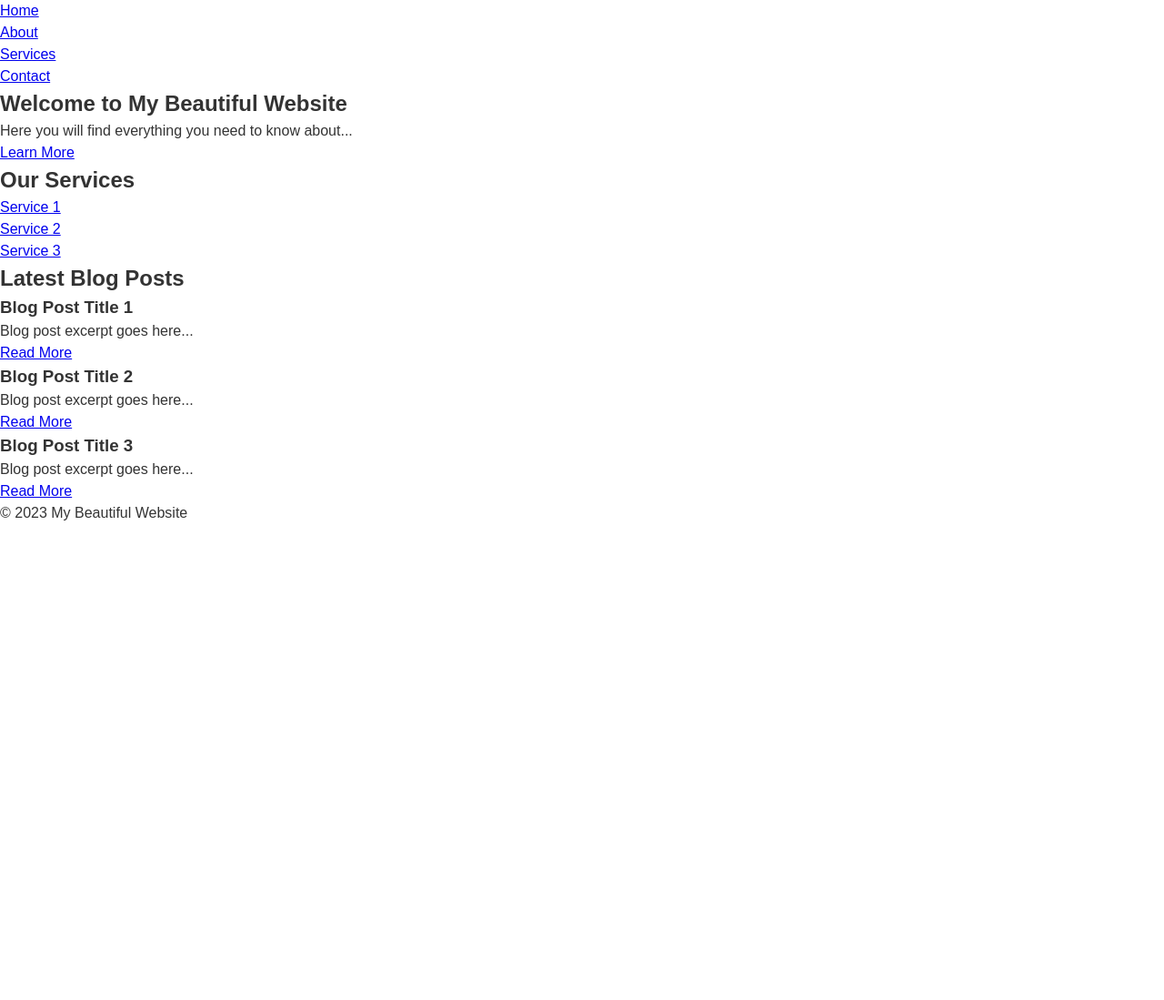
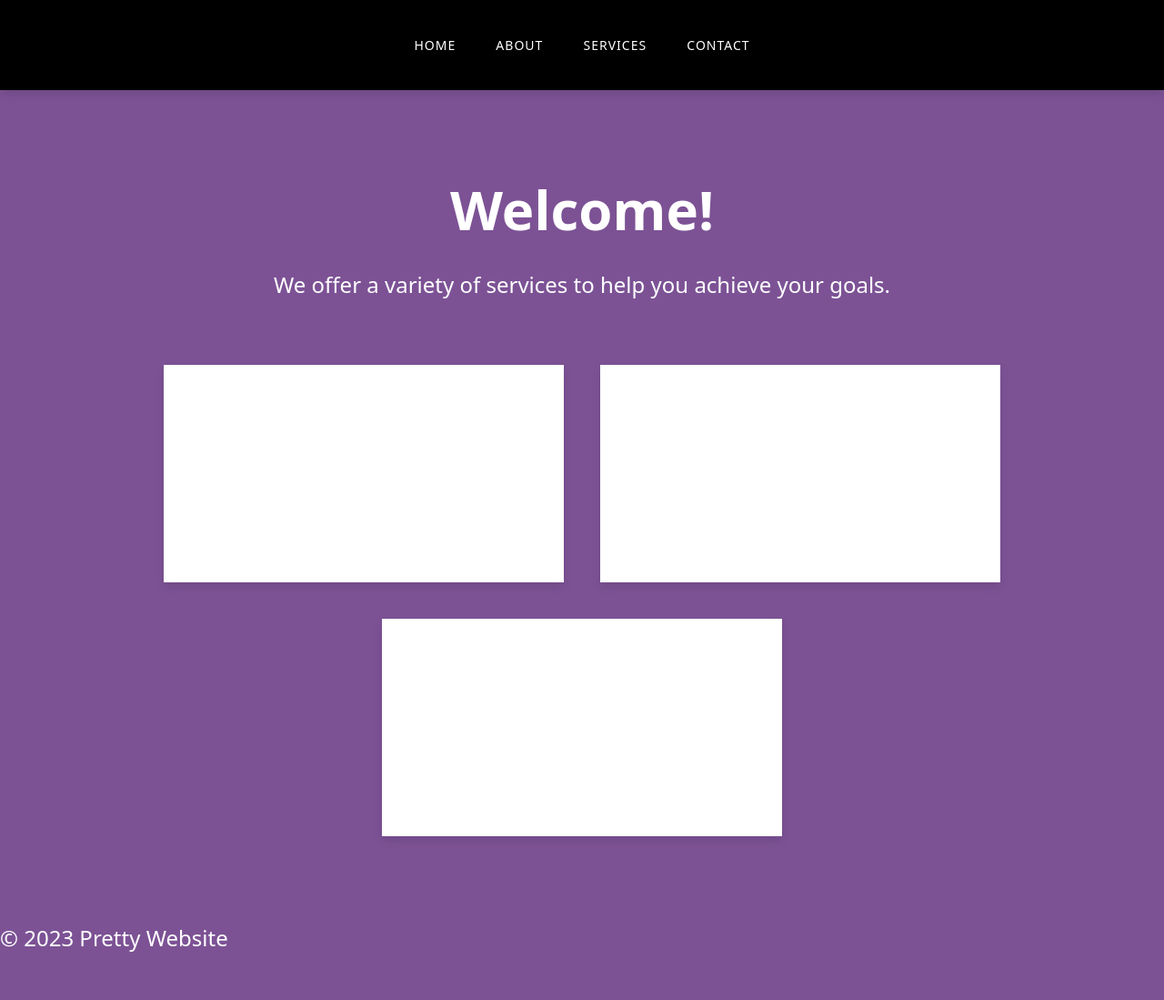
Before and after one commit to WicHacks-Projects/WicHacks2023, a Flask app: page / in a window 1280 px wide. Shown: the whole page at 91% size. Before the commit the page ends 572 px from the top, so only its background shows below. Run offline with Flask 2, Linux system fonts and the light colour scheme.

Commit message:
a basic thing

```diff
--- a/myapp/static/css/home.css
+++ b/myapp/static/css/home.css
@@ -1,134 +1,73 @@
-/* Global styles */
-* {
-    box-sizing: border-box;
+body {
     margin: 0;
     padding: 0;
+    font-family: system-ui, -apple-system, BlinkMacSystemFont, 'Segoe UI', Roboto, Oxygen, Ubuntu, Cantarell, 'Open Sans', 'Helvetica Neue', sans-serif, sans-serif;
+    background-color: #7c5295;
+    color: white;
   }
 
-  body {
-    font-family: Arial, sans-serif;
-    font-size: 16px;
-    line-height: 1.5;
-    color: #333;
-    background-color: #fff;
+  header {
+    background-color: black;
+    padding: 20px;
+    box-shadow: 0px 5px 10px rgba(0,0,0,0.1);
   }
 
-  /* Header */
-  .header {
-    display: flex;
-    align-items: center;
-    justify-content: space-between;
-    background-color: #fff;
-    box-shadow: 0 2px 4px rgba(0, 0, 0, 0.1);
-    padding: 10px 20px;
-    position: fixed;
-    top: 0;
-    left: 0;
-    right: 0;
-    z-index: 999;
-  }
-
-  .header__logo {
-    font-size: 24px;
-    font-weight: bold;
-    color: #333;
-  }
-
-  .header__nav {
-    display: flex;
-    align-items: center;
-  }
-
-  .header__nav-item {
-    margin-left: 20px;
-  }
-
-  .header__nav-link {
-    font-size: 18px;
-    color: #333;
-    text-decoration: none;
-    transition: color 0.2s ease-in-out;
-  }
-
-  .header__nav-link:hover {
-    color: #f55;
-  }
-
-  /* Main content */
-  .main {
-    padding: 100px 20px;
+  nav ul {
+    list-style: none;
+    margin: 0;
+    padding: 0;
     text-align: center;
   }
 
-  .main__heading {
-    font-size: 48px;
-    font-weight: bold;
-    color: #f55;
-    margin-bottom: 30px;
+  nav li {
+    display: inline-block;
+    margin: 10px;
   }
 
-  .main__subheading {
-    font-size: 24px;
-    font-weight: bold;
-    color: #333;
-    margin-bottom: 50px;
+  nav a {
+    display: inline-block;
+    padding: 10px;
+    color: white;
+    text-decoration: none;
+    text-transform: uppercase;
+    font-size: 14px;
+    letter-spacing: 1px;
+    transition: all 0.3s ease-in-out;
   }
 
-  .main__paragraph {
-    font-size: 18px;
-    color: #555;
+  nav a:hover {
+    color: #f7f1e3;
+    background-color: #444;
+  }
+
+  main {
+    padding: 50px;
+    text-align: center;
+  }
+
+  h1 {
+    font-size: 60px;
+    margin-bottom: 20px;
+    color: white;
+  }
+
+  p {
+    font-size: 24px;
     margin-bottom: 50px;
     line-height: 1.5;
   }
 
-  .main__button {
-    display: inline-block;
-    background-color: #f55;
-    color: #fff;
-    padding: 10px 30px;
-    font-size: 18px;
-    text-transform: uppercase;
-    letter-spacing: 2px;
-    border-radius: 50px;
-    transition: all 0.3s ease-in-out;
-    text-decoration: none;
+  .services {
+    display: flex;
+    justify-content: center;
+    flex-wrap: wrap;
   }
 
-  .main__button:hover {
-    background-color: #fff;
-    color: #f55;
-  }
-
-  /* Footer */
-  .footer {
-    background-color: #333;
-    color: #fff;
+  .service {
+    margin: 20px;
+    max-width: 400px;
     text-align: center;
     padding: 20px;
-    position: fixed;
-    bottom: 0;
-    left: 0;
-    right: 0;
-  }
-
-  .footer__copyright {
-    font-size: 16px;
-    margin-bottom: 10px;
-  }
-
-  .footer__social {
-    display: flex;
-    align-items: center;
-    justify-content: center;
-  }
-
-  .footer__social-icon {
-    font-size: 24px;
-    color: #fff;
-    margin: 0 10px;
-    transition: color 0.2s ease-in-out;
-  }
-
-  .footer__social-icon:hover {
-    color: #f55;
-  }
+    background-color: #fff;
+    box-shadow: 0px 5px 10px rgba(0,0,0,0.1);
+    transition: all 0;}
--- a/myapp/templates/home.html
+++ b/myapp/templates/home.html
@@ -1,8 +1,9 @@
 <!DOCTYPE html>
 <html>
   <head>
-	<title>My Beautiful Website</title>
-	<link rel="stylesheet" type="text/css" href="static/css/home.css">
+    <meta charset="UTF-8">
+    <title>Pretty Website</title>
+    <link rel="stylesheet" href="static/css/home.css">
   </head>
   <body>
     <header>
@@ -16,40 +17,25 @@
       </nav>
     </header>
     <main>
-		<section>
-			<h1>Welcome to My Beautiful Website</h1>
-			<p>Here you will find everything you need to know about...</p>
-			<a href="#" class="btn">Learn More</a>
-		</section>
-		<section>
-			<h2>Our Services</h2>
-			<ul>
-				<li><a href="#">Service 1</a></li>
-				<li><a href="#">Service 2</a></li>
-				<li><a href="#">Service 3</a></li>
-			</ul>
-		</section>
-		<section>
-			<h2>Latest Blog Posts</h2>
-			<div class="blog-post">
-				<h3>Blog Post Title 1</h3>
-				<p>Blog post excerpt goes here...</p>
-				<a href="#" class="btn">Read More</a>
+      <h1>Welcome!</h1>
+      <p>We offer a variety of services to help you achieve your goals.</p>
+      <div class="services">
+        <div class="service">
+          <h2>Service 1</h2>
+          <p>Lorem ipsum dolor sit amet, consectetur adipiscing elit.</p>
         </div>
-			<div class="blog-post">
-				<h3>Blog Post Title 2</h3>
-				<p>Blog post excerpt goes here...</p>
-				<a href="#" class="btn">Read More</a>
+        <div class="service">
+          <h2>Service 2</h2>
+          <p>Lorem ipsum dolor sit amet, consectetur adipiscing elit.</p>
         </div>
-			<div class="blog-post">
-				<h3>Blog Post Title 3</h3>
-				<p>Blog post excerpt goes here...</p>
-				<a href="#" class="btn">Read More</a>
+        <div class="service">
+          <h2>Service 3</h2>
+          <p>Lorem ipsum dolor sit amet, consectetur adipiscing elit.</p>
         </div>
-		</section>
+      </div>
     </main>
     <footer>
-		<p>&copy; 2023 My Beautiful Website</p>
+      <p>&copy; 2023 Pretty Website</p>
     </footer>
   </body>
 </html>
```
Lines whose indentation alone changed are shown as unchanged.
